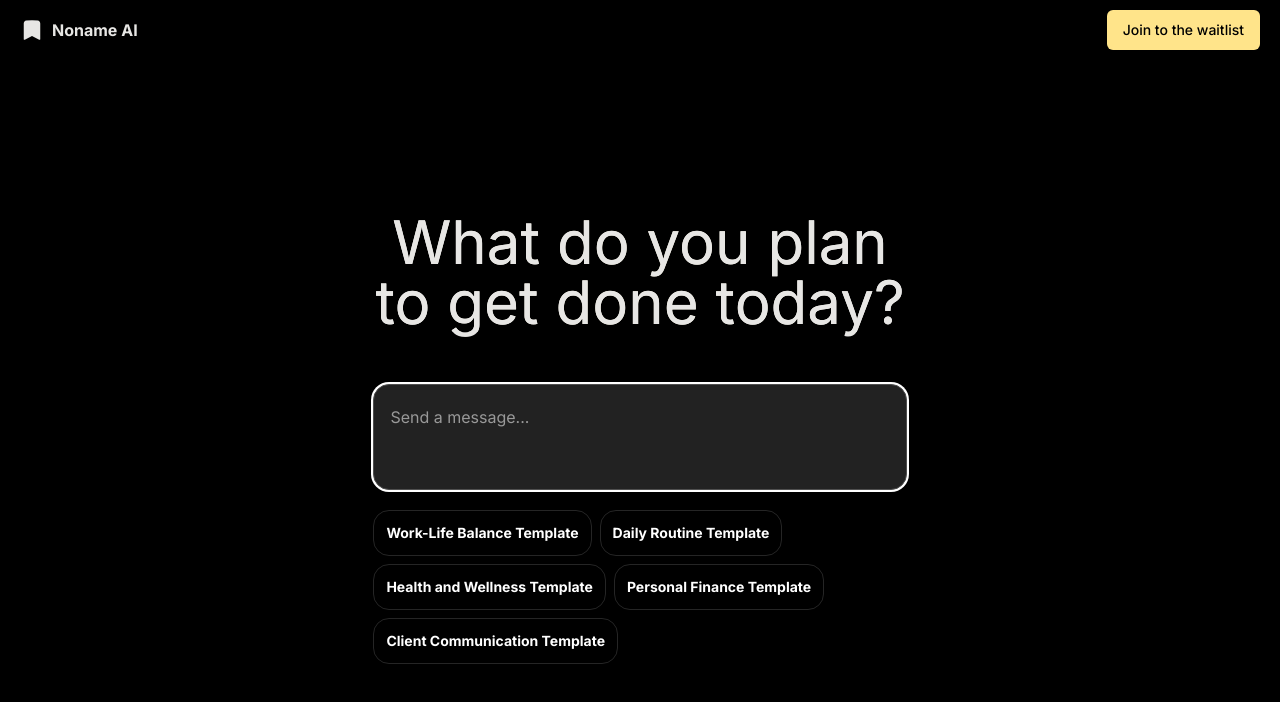
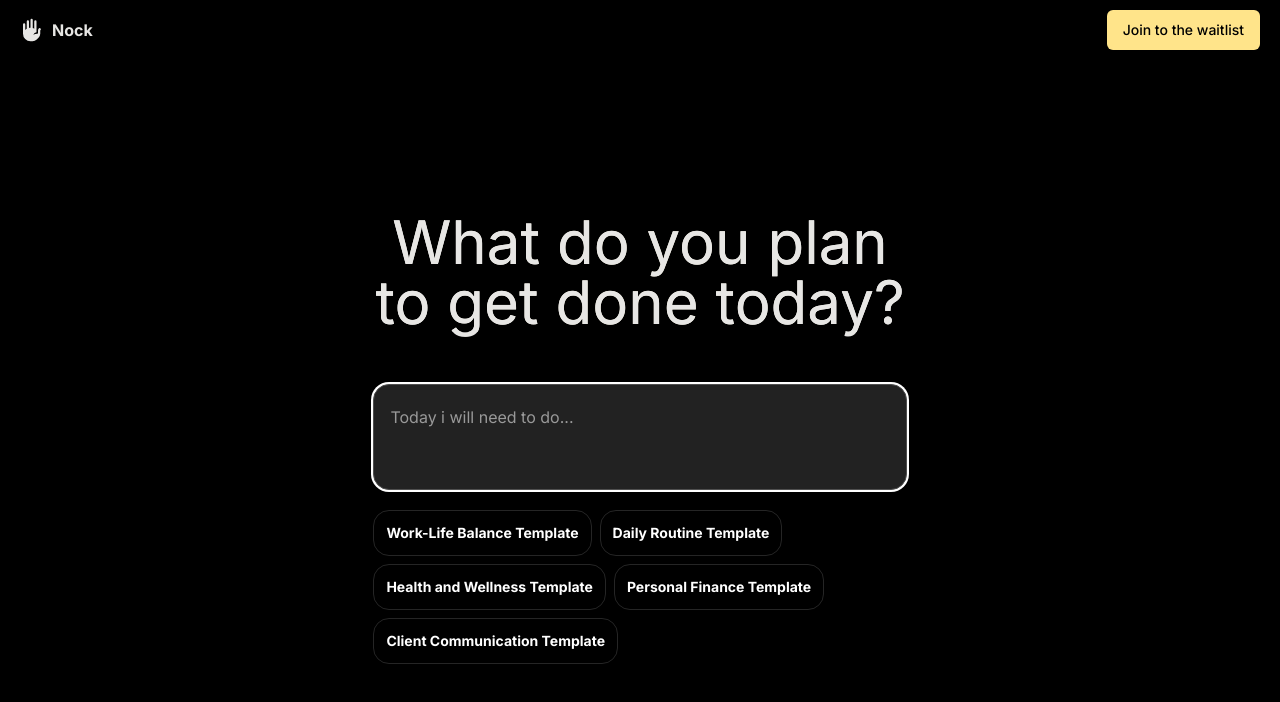
Before and after one commit to jdesignermayor/actionize-app, a Next.js app: page / in a window 1280 px wide. Shown: the top 702 px of the page. Built offline with nearby package versions, Linux system fonts and the light colour scheme.

Commit message:
fix: chatbot ui fixes

```diff
--- a/app/components/chatbot.tsx
+++ b/app/components/chatbot.tsx
@@ -33,7 +33,7 @@ export default function Chatbot() {
         <div className=' pb-5'>
             {chatbotMode === 'intro' && <IntroChatMessage />}
         </div>
-        <div className={`h-[75vh] w-full ${chatbotMode === 'intro' && 'hidden'}`}>
+        <div className={`h-[75vh] overflow-y-auto w-full ${chatbotMode === 'intro' && 'hidden'}`}>
             <Messages
                 status={status}
                 messages={messages}
--- a/app/components/introLayoutSection.tsx
+++ b/app/components/introLayoutSection.tsx
@@ -2,17 +2,15 @@
 
 import Chatbot from "@/app/components/chatbot";
 import TaskManager from "@/app/components/taskManager";
+import TaskManagerExpandButton from "@/app/components/taskManagerExpandButton";
 import { useInterfaceStore } from "@/app/store/interface.store";
 import { useAutoAnimate } from '@formkit/auto-animate/react';
+import cx from 'classnames';
 
 export default function IntroLayoutSection() {
-    const [parent, enable] = useAutoAnimate({ duration: 300 });
-    const { isTaskManagerEnabled, isTaskManagerExpanded, chatbotMode, updateTaskManagerExpanded, updateTaskManagerEnabled, updateChatMode } = useInterfaceStore();
+    const [parent] = useAutoAnimate({ duration: 300 });
+    const { isTaskManagerEnabled, isTaskManagerExpanded, chatbotMode } = useInterfaceStore();
 
-    function expandOrCollapseTaskManager() {
-        updateTaskManagerExpanded(true);
-        enable(true);
-    }
 
     return <>
         {/* <div className="absolute top-0">
@@ -22,21 +20,21 @@ export default function IntroLayoutSection() {
             <p>isTaskManagerEnabled: {JSON.stringify(isTaskManagerEnabled)}</p>
         </div> */}
 
-        <div className={`flex ${chatbotMode === 'intro' && ' items-center justify-center '} w-full overflow-hidden px-5`} ref={parent}>
-            <div className={`w-full h-[90svh] flex flex-col ${chatbotMode === 'chating' ? 'w-[calc(8%)] lg:w-[calc(28%)] 2xl:w-[calc(18%)] justify-end' : 'lg:w-[calc(40%)] xl:w-[calc(43%)] 2xl:w-[calc(30%)] justify-center items-center'}`} >
+        <div className={`flex ${!isTaskManagerEnabled && ' items-center justify-center '} w-full overflow-hidden px-5`} ref={parent}>
+            <div className={`w-full h-[90svh] flex flex-col ${chatbotMode === 'chating' ? 'w-[calc(8%)] lg:w-[calc(38%)] 2xl:w-[calc(28%)] justify-end' : 'lg:w-[calc(40%)] xl:w-[calc(43%)] 2xl:w-[calc(30%)] justify-center items-center'} ${isTaskManagerExpanded && ' hidden '}`} >
                 <Chatbot />
             </div>
+
             {isTaskManagerEnabled && <>
                 <div className="h-[85svh]">
-                    <button className="h-[90svh] px-2 hover:opacity-40" onClick={() => expandOrCollapseTaskManager()}>
-                        {isTaskManagerExpanded ? <svg xmlns="http://www.w3.org/2000/svg" fill="none" viewBox="0 0 24 24" strokeWidth={1.5} stroke="currentColor" className="size-6">
-                            <path strokeLinecap="round" strokeLinejoin="round" d="m8.25 4.5 7.5 7.5-7.5 7.5" />
-                        </svg> : <svg xmlns="http://www.w3.org/2000/svg" fill="none" viewBox="0 0 24 24" strokeWidth={1.5} stroke="currentColor" className="size-6">
-                            <path strokeLinecap="round" strokeLinejoin="round" d="M15.75 19.5 8.25 12l7.5-7.5" />
-                        </svg>}
-                    </button>
+                    <TaskManagerExpandButton />
                 </div>
-                <div className={`h-[90svh] ${chatbotMode === 'chating' ? 'w-[calc(88%)] lg:w-[calc(68%)] 2xl:w-[calc(78%)]' : 'lg:w-[calc(50%)] xl:w-[calc(65%)] 2xl:w-[calc(70%)]'}`}>
+                <div className={cx('w-full h-[90svh]', { 'w-[calc(88%)] lg:w-[calc(58%)] 2xl:w-[calc(68%)]': chatbotMode === 'chating' && !isTaskManagerExpanded }, {
+                    'lg:w-[calc(50%)] xl:w-[calc(65%)] 2xl:w-[calc(70%)]': chatbotMode !== 'chating' && !isTaskManagerExpanded
+                }, {
+                    'w-full': isTaskManagerExpanded && chatbotMode !== 'chating'
+                })
+                }>
                     <TaskManager />
                 </div>
             </>}
--- a/app/components/multimodal-input.tsx
+++ b/app/components/multimodal-input.tsx
@@ -7,7 +7,6 @@ import {
     useCallback,
     useEffect,
     useRef,
-    useState,
     type Dispatch,
     type SetStateAction
 } from 'react';
@@ -19,6 +18,7 @@ import { Button } from '@/components/ui/button';
 import { UseChatHelpers } from '@ai-sdk/react';
 import { ArrowUpIcon, StopCircleIcon } from 'lucide-react';
 
+/* eslint-disable */
 function PureMultimodalInput({
     chatId,
     input,
@@ -36,8 +36,8 @@ function PureMultimodalInput({
     setInput: UseChatHelpers['setInput'];
     status: UseChatHelpers['status'];
     stop: () => void;
-    append: UseChatHelpers['append'];
-    messages: Array<Message>;
+    append?: UseChatHelpers['append'];
+    messages?: Array<Message>;
     setMessages: Dispatch<SetStateAction<Array<Message>>>;
     handleSubmit: UseChatHelpers['handleSubmit'];
     className?: string;
@@ -45,7 +45,12 @@ function PureMultimodalInput({
     const textareaRef = useRef<HTMLTextAreaElement>(null);
     const { width } = useWindowSize();
 
+
     useEffect(() => {
+        console.log('messages', messages);
+        console.log('append', append);
+        console.log('className', className);
+
         if (textareaRef.current) {
             adjustHeight();
         }
@@ -88,9 +93,6 @@ function PureMultimodalInput({
         adjustHeight();
     };
 
-    const fileInputRef = useRef<HTMLInputElement>(null);
-    const [uploadQueue, setUploadQueue] = useState<Array<string>>([]);
-
     const submitForm = useCallback(() => {
         handleSubmit(undefined);
         setLocalStorageInput('');
@@ -119,7 +121,7 @@ function PureMultimodalInput({
                 data-testid="multimodal-input"
                 ref={textareaRef}
                 className=' 2xl:text-lg border-panel-gray-main focus:bg-[#222222] placeholder:text-text-gray-main px-4 pr-20 pb-9 pt-5 border border-bg-gray-main rounded-2xl focus:ring-2 ring-white h-36 resize-none w-full outline-none'
-                placeholder="Send a message..."
+                placeholder="Today i will need to do..."
                 value={input}
                 onChange={handleInput}
                 rows={2}
--- a/app/components/nav.tsx
+++ b/app/components/nav.tsx
@@ -1,13 +1,17 @@
 import { Button } from "@/components/ui/button";
+
+const SvgComponent = () => (
+  <svg xmlns="http://www.w3.org/2000/svg" viewBox="0 0 24 24" fill="currentColor" className="size-6">
+    <path d="M10.5 1.875a1.125 1.125 0 0 1 2.25 0v8.219c.517.162 1.02.382 1.5.659V3.375a1.125 1.125 0 0 1 2.25 0v10.937a4.505 4.505 0 0 0-3.25 2.373 8.963 8.963 0 0 1 4-.935A.75.75 0 0 0 18 15v-2.266a3.368 3.368 0 0 1 .988-2.37 1.125 1.125 0 0 1 1.591 1.59 1.118 1.118 0 0 0-.329.79v3.006h-.005a6 6 0 0 1-1.752 4.007l-1.736 1.736a6 6 0 0 1-4.242 1.757H10.5a7.5 7.5 0 0 1-7.5-7.5V6.375a1.125 1.125 0 0 1 2.25 0v5.519c.46-.452.965-.832 1.5-1.141V3.375a1.125 1.125 0 0 1 2.25 0v6.526c.495-.1.997-.151 1.5-.151V1.875Z" />
+  </svg>
+)
 
 export default function Nav() {
   return (
     <div className="flex items-center justify-between h-[60px] py-6 px-5">
       <div className="flex items-center gap-2">
-        <svg xmlns="http://www.w3.org/2000/svg" viewBox="0 0 24 24" fill="currentColor" className="size-6">
-          <path fillRule="evenodd" d="M6.32 2.577a49.255 49.255 0 0 1 11.36 0c1.497.174 2.57 1.46 2.57 2.93V21a.75.75 0 0 1-1.085.67L12 18.089l-7.165 3.583A.75.75 0 0 1 3.75 21V5.507c0-1.47 1.073-2.756 2.57-2.93Z" clipRule="evenodd" />
-        </svg>
-        <p className="font-bold">Noname AI</p>
+        <SvgComponent />
+        <p className="font-bold">Nock</p>
       </div>
       <div>
         <Button variant="default" >
--- a/app/components/sendButton.tsx
+++ b/app/components/sendButton.tsx
@@ -1,3 +1,4 @@
+/* eslint-disable */
 export default function SendButton({
     input,
     submitForm,
@@ -5,6 +6,7 @@ export default function SendButton({
     input: string;
     submitForm: () => void;
 }) {
+
     return (
         <button className=' flex items-center justify-center bg-white w-10 h-10  rounded-2xl p-2 focus:ring-4 ring-white '>
             <svg xmlns="http://www.w3.org/2000/svg" fill="none" viewBox="0 0 24 24" strokeWidth={1.5} stroke="black" className="size-5">
--- a/app/components/use-scroll-bottom.ts
+++ b/app/components/use-scroll-bottom.ts
@@ -27,6 +27,6 @@ export function useScrollToBottom<T extends HTMLElement>(): [
         }
     }, []);
 
-    // @ts-ignore
+    // @ts-expect-error - TS doesn't know that the refs are initialized
     return [containerRef, endRef];
 }
```
